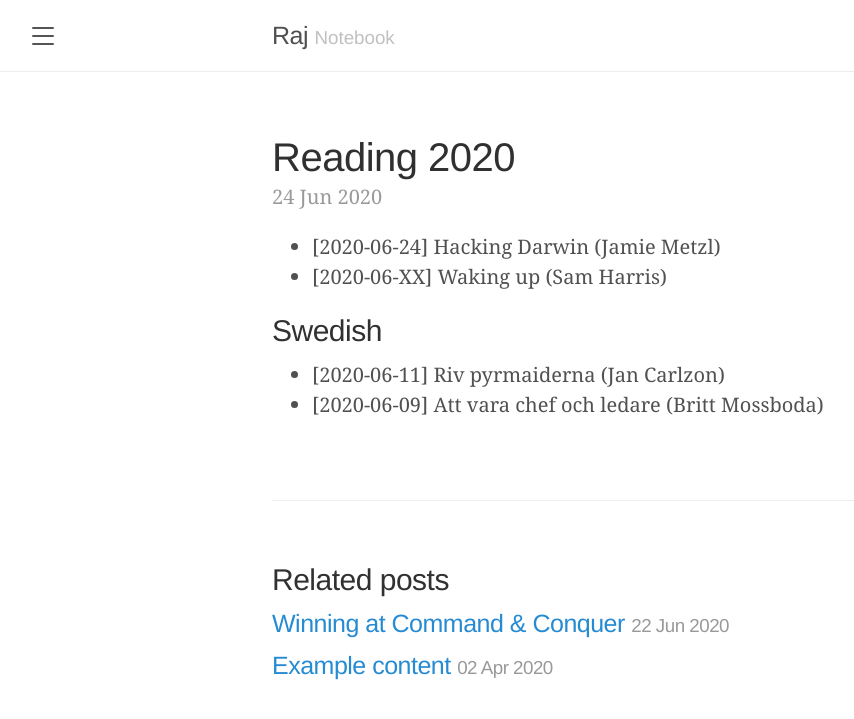
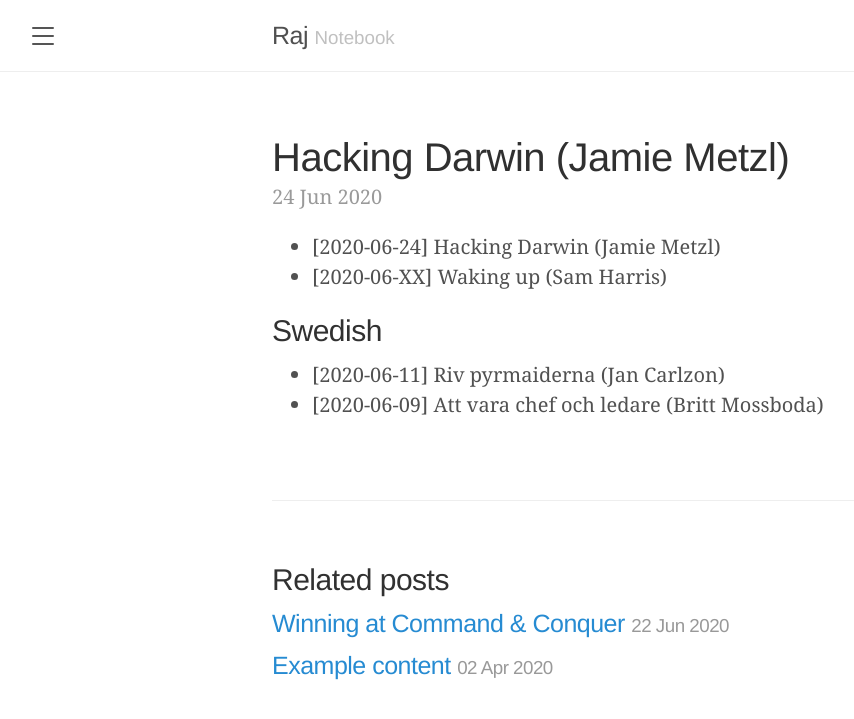
Before and after one commit to zytric/raj, a Jekyll site: the page built from _posts/2020-06-24-hacking-darwin.md, in a window 1280 px wide. Shown: the top 719 px of the page, without its empty margins (8-862 px from the left). Built offline with Jekyll 4.4.1, drawn with Linux system fonts in a browser that asks for light colours; some web fonts are replaced.

Commit message:
Update 2020-06-24-hacking-darwin.md

```diff
--- a/_posts/2020-06-24-hacking-darwin.md
+++ b/_posts/2020-06-24-hacking-darwin.md
@@ -1,7 +1,8 @@
 ---
 layout: post
-title: Reading 2020
+title: Hacking Darwin (Jamie Metzl)
 category: Reading
+language: English
 tags:
 ---
 
```
